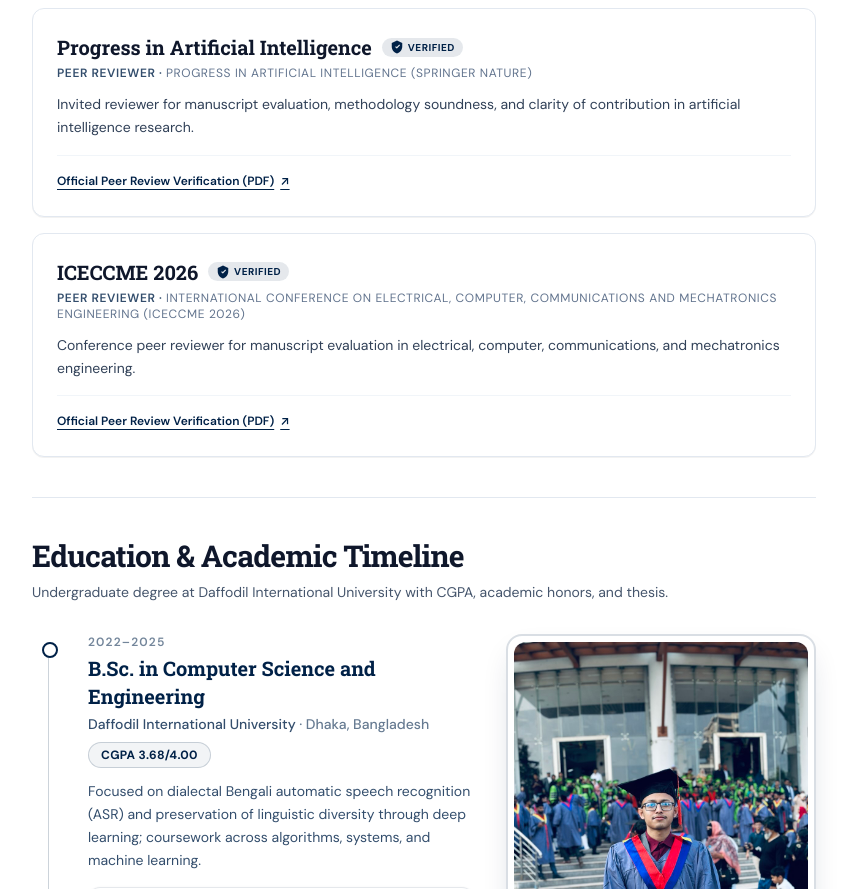
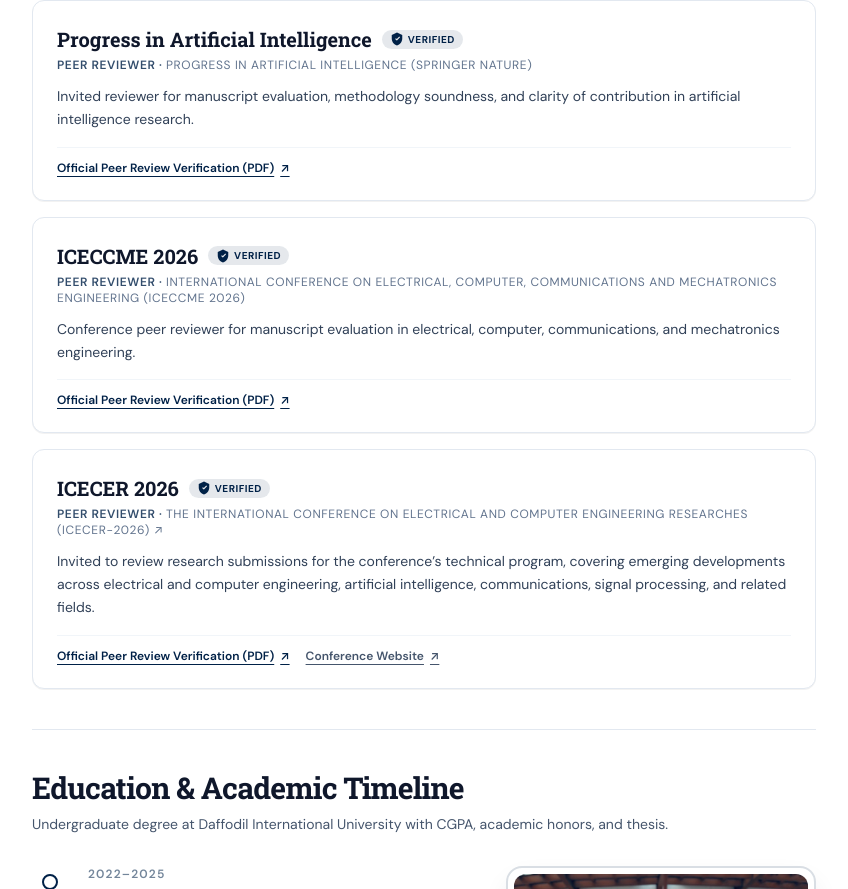
Before and after one commit to 5h0wr0v/portfolio, a Next.js app: page / in a window 1280 px wide. Shown: the part 2786-3675 px from the top of the page, without its empty margins (360-1208 px from the left). Built offline with nearby package versions, Linux system fonts and the light colour scheme.

Commit message:
Add ICECER-2026 peer reviewer certification and conference link

```diff
--- a/src/app/page.tsx
+++ b/src/app/page.tsx
@@ -175,12 +175,24 @@
                     </div>
                   </div>
                   <p className="mt-1 text-xs font-semibold uppercase tracking-wider text-[#002147]/80">
-                    {review.role} · <span className="text-slate-500 font-normal">{review.venue}</span>
+                    {review.role} ·{" "}
+                    {"venueUrl" in review && review.venueUrl ? (
+                      <a
+                        href={review.venueUrl}
+                        target="_blank"
+                        rel="noopener noreferrer"
+                        className="text-slate-500 font-normal hover:text-[#002147] hover:underline"
+                      >
+                        {review.venue} ↗
+                      </a>
+                    ) : (
+                      <span className="text-slate-500 font-normal">{review.venue}</span>
+                    )}
                   </p>
                   <p className="mt-3 text-sm text-slate-700 leading-relaxed">
                     {review.detail}
                   </p>
-                  <div className="mt-4 pt-3 border-t border-slate-100">
+                  <div className="mt-4 pt-3 border-t border-slate-100 flex flex-wrap items-center gap-4">
                     <a
                       href={review.verificationUrl}
                       target="_blank"
@@ -190,6 +202,17 @@
                       <span>Official Peer Review Verification (PDF)</span>
                       <span aria-hidden>↗</span>
                     </a>
+                    {"venueUrl" in review && review.venueUrl ? (
+                      <a
+                        href={review.venueUrl}
+                        target="_blank"
+                        rel="noopener noreferrer"
+                        className="inline-flex items-center gap-1.5 text-xs font-semibold text-slate-600 underline underline-offset-4 hover:text-[#002147]"
+                      >
+                        <span>Conference Website</span>
+                        <span aria-hidden>↗</span>
+                      </a>
+                    ) : null}
                   </div>
                 </motion.div>
               ))}
--- a/src/content/site.ts
+++ b/src/content/site.ts
@@ -1,5 +1,15 @@
 import type { IssuerBrand } from "@/components/IssuerLogo";
 import type { Publication } from "@/components/PublicationCard";
+
+export type PeerReview = {
+  id: string;
+  name: string;
+  role: string;
+  venue: string;
+  venueUrl?: string;
+  detail: string;
+  verificationUrl: string;
+};
 
 export type Certification = {
   id: string;
@@ -34,7 +44,7 @@
   ],
   stats: [
     { label: "Publications", value: "4" },
-    { label: "Peer reviewer roles", value: "3" },
+    { label: "Peer reviewer roles", value: "4" },
     { label: "Certifications", value: "7" },
   ],
   peerReviews: [
@@ -69,7 +79,19 @@
       verificationUrl:
         "https://drive.google.com/file/d/1n2Zoya1fBwPQd8MjpkRg0VPT43OCGT9k/view?usp=sharing",
     },
-  ],
+    {
+      id: "icecer-2026",
+      name: "ICECER 2026",
+      role: "Peer Reviewer",
+      venue:
+        "The International Conference on Electrical and Computer Engineering Researches (ICECER-2026)",
+      venueUrl: "https://www.icecer.com/",
+      detail:
+        "Invited to review research submissions for the conference’s technical program, covering emerging developments across electrical and computer engineering, artificial intelligence, communications, signal processing, and related fields.",
+      verificationUrl:
+        "https://drive.google.com/file/d/1jjw5BlkwhRjqnwb6JSd-Kh94u198WdmI/view?usp=sharing",
+    },
+  ] satisfies PeerReview[],
   publications: [
     {
       id: "boishommo-hate",
--- a/src/lib/scroll.ts
+++ b/src/lib/scroll.ts
@@ -1,5 +1,13 @@
+const SECTION_ALIASES: Record<string, string> = {
+  "research-peer-review": "peer-review",
+  "research-publications": "publications",
+  "experience-volunteer": "volunteering",
+  "experience-work": "work",
+};
+
 export function scrollToSection(id: string) {
-  const el = document.getElementById(id);
+  const targetId = SECTION_ALIASES[id] || id;
+  const el = document.getElementById(targetId);
   if (!el) return;
   const navOffset = 88;
   const top = el.getBoundingClientRect().top + window.scrollY - navOffset;
```
